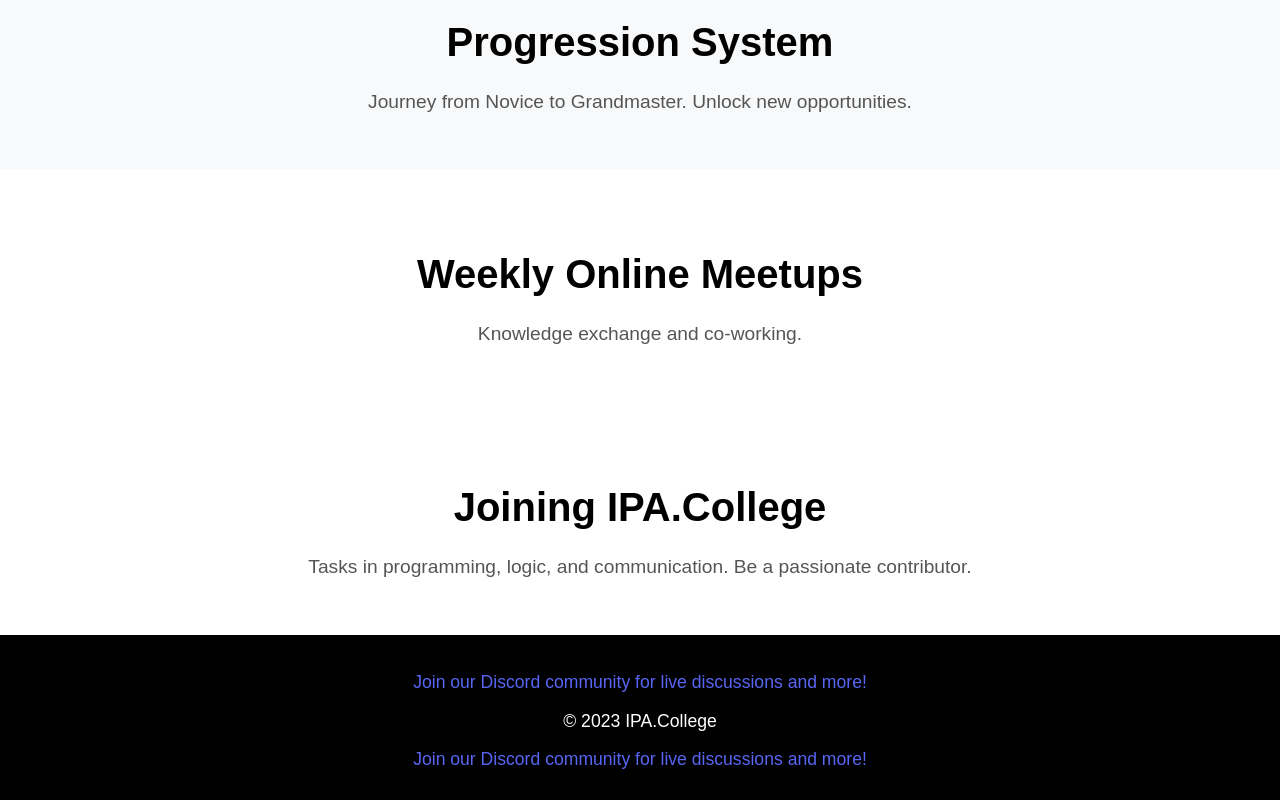
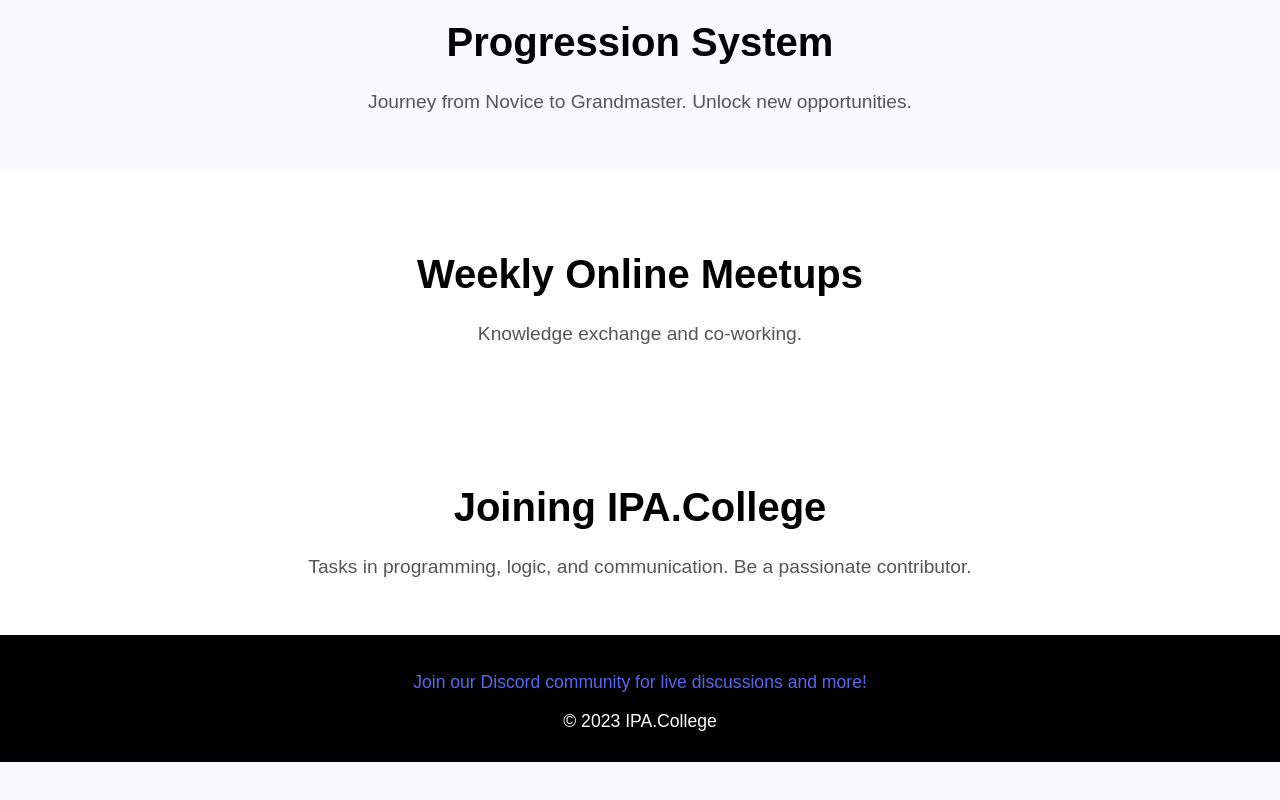
Before and after one commit to IntelligentPersonalAssistant/IntelligentPersonalAssistant.github.io, a plain HTML site: page index.html in a window 1280 px wide. Shown: the part 1059-1859 px from the top of the page. After the commit the page ends 1821 px from the top, so only its background shows below. Drawn offline with Linux system fonts and the light colour scheme.

Commit message:
Update index.html

```diff
--- a/index.html
+++ b/index.html
@@ -63,8 +63,6 @@
         <div class="footer-container">
             <p><a href="https://discord.com/invite/KwDsBQdRnF" target="_blank" rel="noopener noreferrer" class="discord-link">Join our Discord community for live discussions and more!</a></p>
             <p>&copy; 2023 IPA.College</p>
-            <p><a href="https://discord.com/invite/KwDsBQdRnF" target="_blank" rel="noopener noreferrer" class="discord-link">Join our Discord community for live discussions and more!</a></p>
-        </div>
     </footer>
 </body>
 
```
